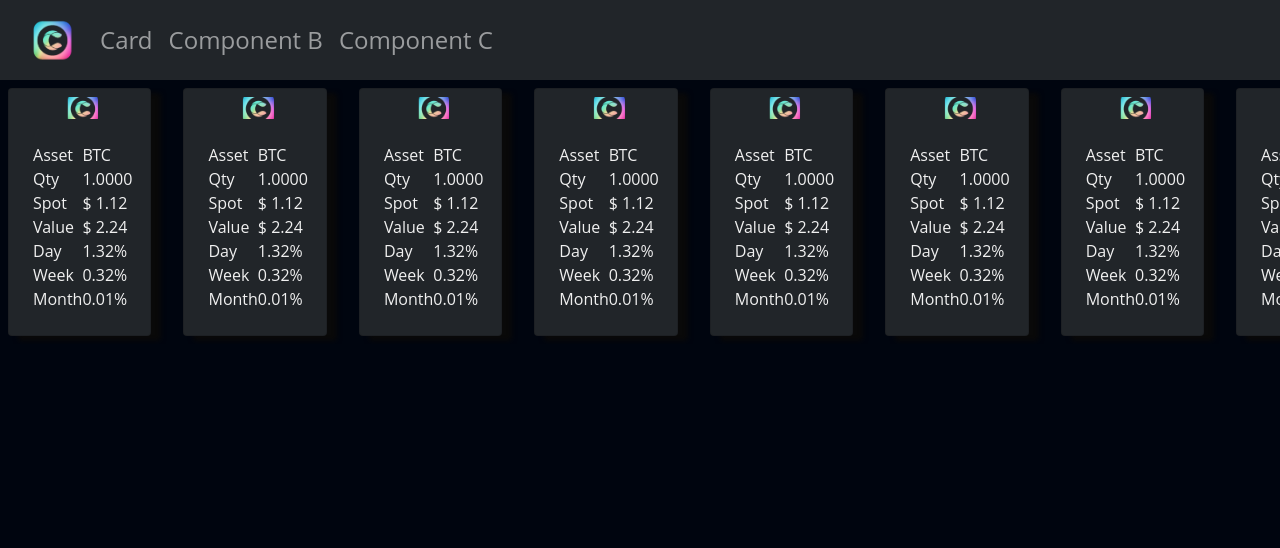
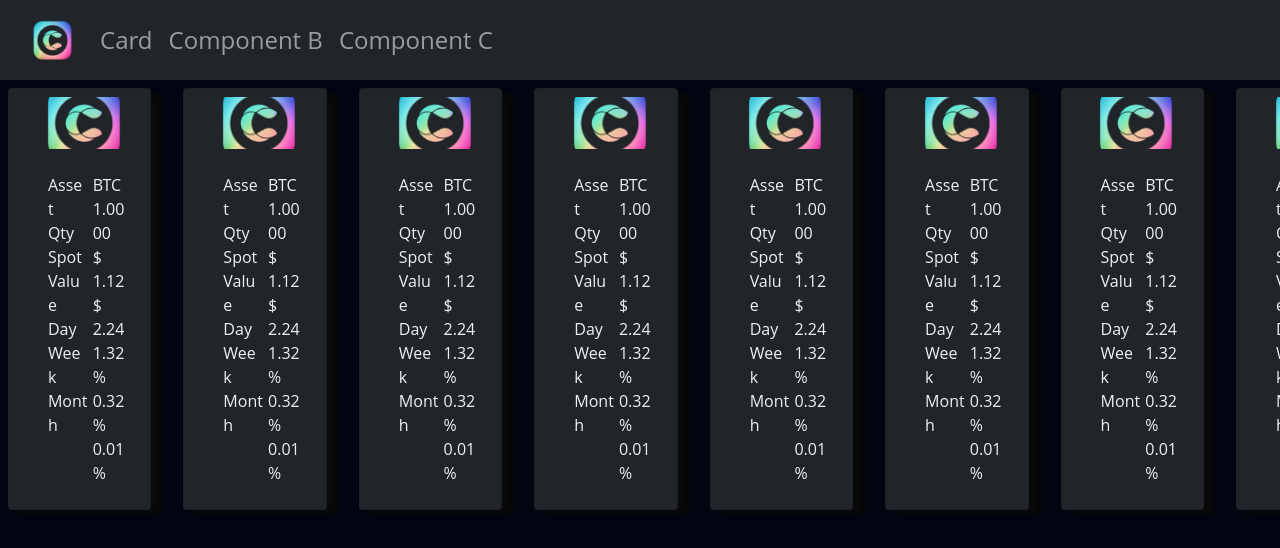
Before and after one commit to hickamt/CS464-Group-Project, a React (Vite) app in the folder react_client/: page /card in a window 1280 px wide. Shown: the top 548 px of the page. Built offline with nearby package versions, Linux system fonts and the light colour scheme.

Commit message:
adjusted the size of img and text spacing for card

```diff
--- a/react_client/src/components/card/styles/card.css
+++ b/react_client/src/components/card/styles/card.css
@@ -25,7 +25,7 @@ Source: https://youtu.be/3yfswsnD2sw?si=87-ghor_l8szw36q
 }
 
 .card.media-element > .card-img {
-  inline-size: 30%;
+  inline-size: 70%;
   margin: 0 auto;
   aspect-ratio: 16 / 9;
   object-fit: cover;
@@ -55,9 +55,9 @@ Source: https://youtu.be/3yfswsnD2sw?si=87-ghor_l8szw36q
 .card-grid {
 
   display: grid;
-  grid-template-columns: 1fr 1fr;
+  grid-template-columns: 15% 40% 5% 40%;
   grid-template-rows: auto;
-  grid-template-areas: "left right";
+  grid-template-areas: "... left ... right";
 }
 
 .card-text {
```
